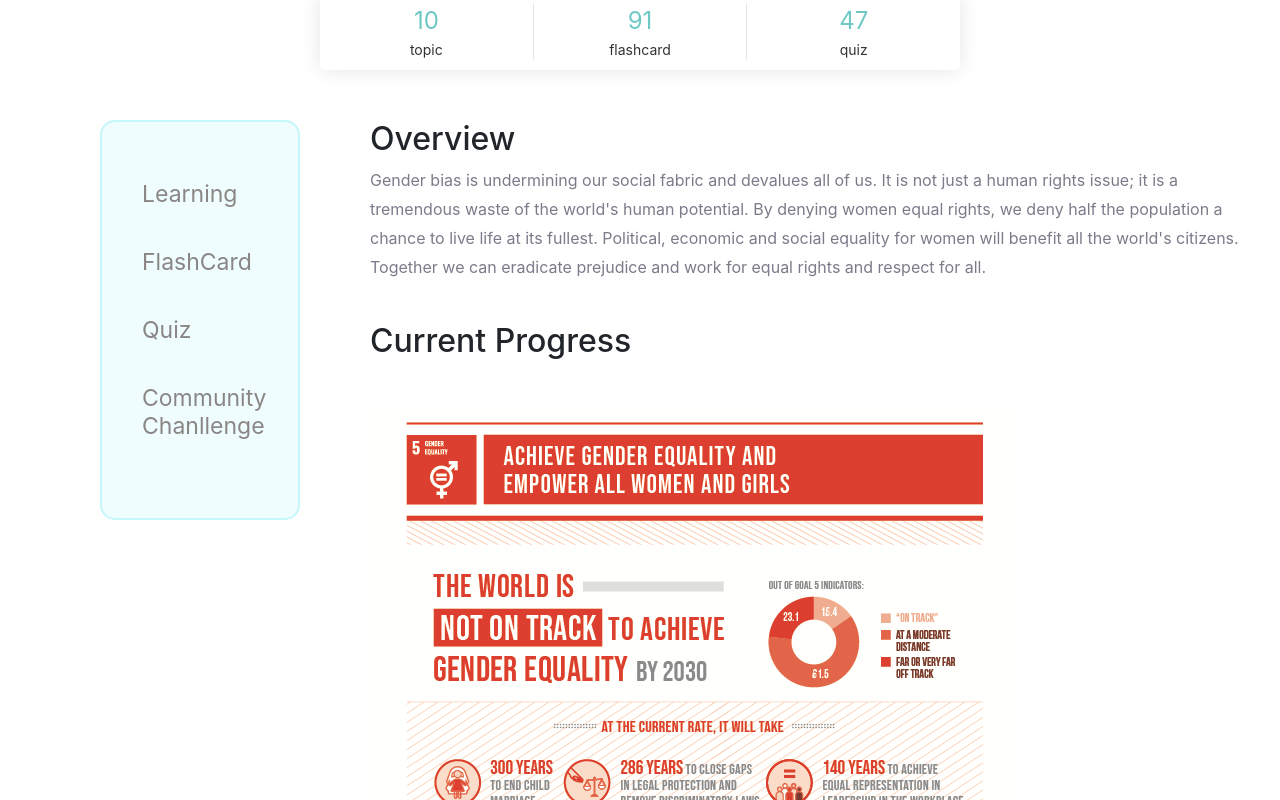
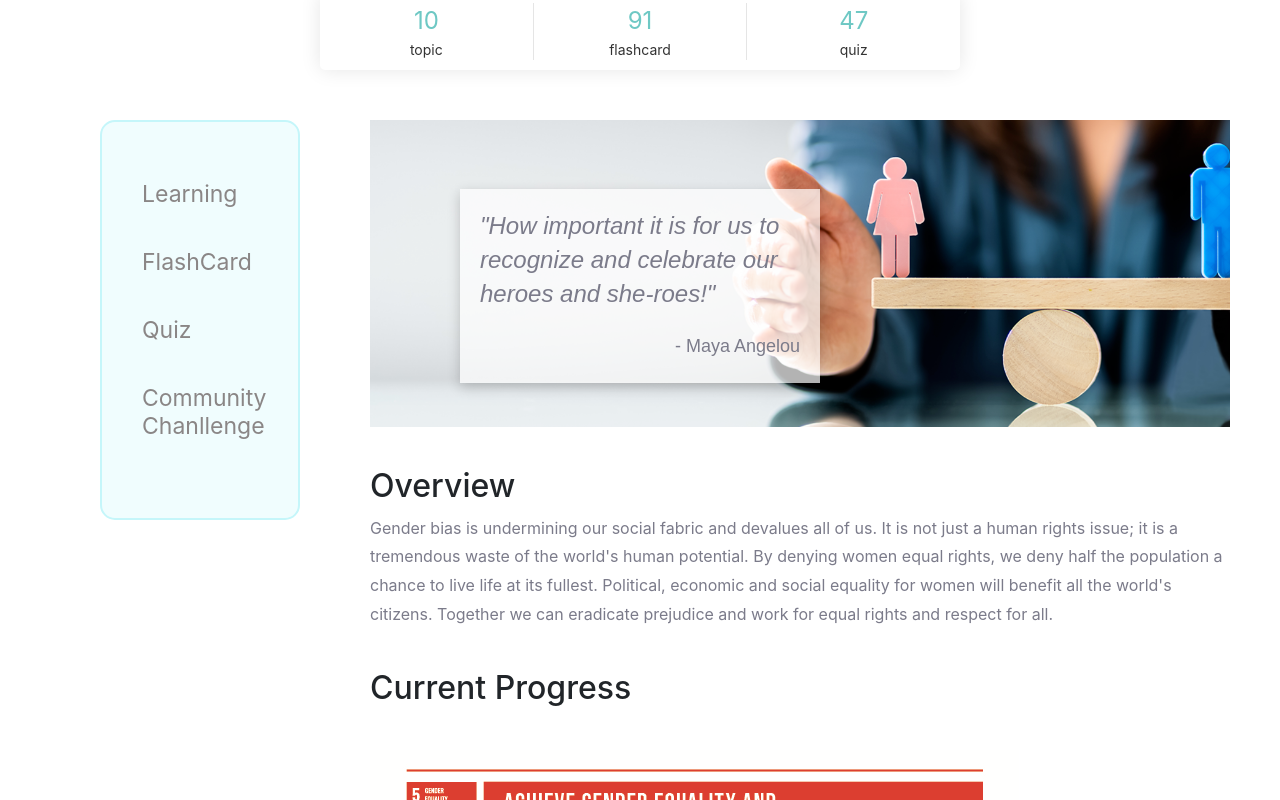
Before and after one commit to Leshangpang/COMP30022-SDGs-Frontend, a Vue app in the folder itp-front/: page /#/learningContent in a window 1280 px wide. Shown: the part 960-1760 px from the top of the page. Built offline with nearby package versions, Linux system fonts and the light colour scheme; a web font is replaced by a local one.

Commit message:
[TASK-219] <<added>> a image and text overlay

```diff
--- a/itp-front/src/views/LearningContentPage.vue
+++ b/itp-front/src/views/LearningContentPage.vue
@@ -17,6 +17,13 @@
         <SideBar class="sidebar"></SideBar>
 
         <div class="content-container" v-if="topicNum == 1">
+            <div class="image-text-container">
+              <img class="background-image" src="../assets/image/genderEquality_banner.png" />
+              <div class="text-overlay">
+                <p class="quote-text">"How important it is for us to recognize and celebrate our heroes and she-roes!"</p>
+                <p class="author-text">- Maya Angelou</p>
+              </div>
+            </div>
             <div class="text-container">
                 <h2>Overview</h2>
                 <p>Gender bias is undermining our social fabric and devalues all of us. It is not just a human rights issue;
@@ -288,6 +295,45 @@ export default {
   padding-right: 10px; /* 防止滚动条遮挡内容 */
 }
 
+.image-text-container {
+  position: relative;
+  width: 100%;
+  max-width: 1200px;
+  margin: 0 auto;
+}
+
+.background-image {
+  width: 100%;
+  height: auto;
+  object-fit: cover;
+  padding-bottom: 40px;
+  padding-right: 40px;
+}
+
+.text-overlay {
+  position: absolute;
+  top: 20%;
+  left: 10%;
+  color: #333;
+  background-color: rgba(255, 255, 255, 0.7);
+  padding: 20px;
+  max-width: 40%;
+  font-family: 'Arial', sans-serif;
+  box-shadow: 0px 4px 12px rgba(0, 0, 0, 0.2);
+}
+
+.quote-text {
+  font-size: 24px;
+  font-style: italic;
+  line-height: 1.4;
+}
+
+.author-text {
+  font-size: 18px;
+  margin-top: 20px;
+  text-align: right;
+}
+
 .video-container {
   max-width: 90%;
   overflow: hidden;
@@ -306,6 +352,7 @@ export default {
 
 .text-container{
     padding-bottom: 40px;
+    padding-right: 40px;
 }
 
 .content-image-container{
```
Also changed, not shown: itp-front/src/assets/image/genderEquality_banner.png (added).
